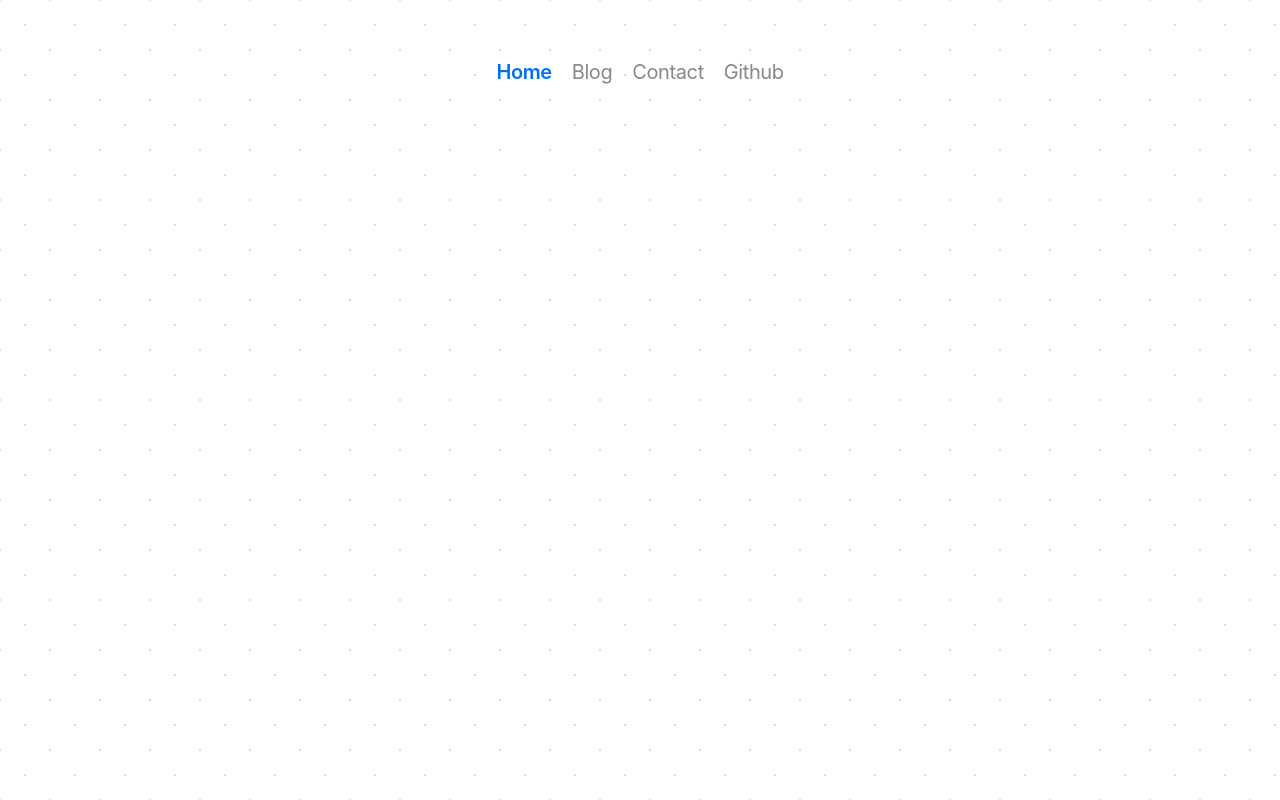
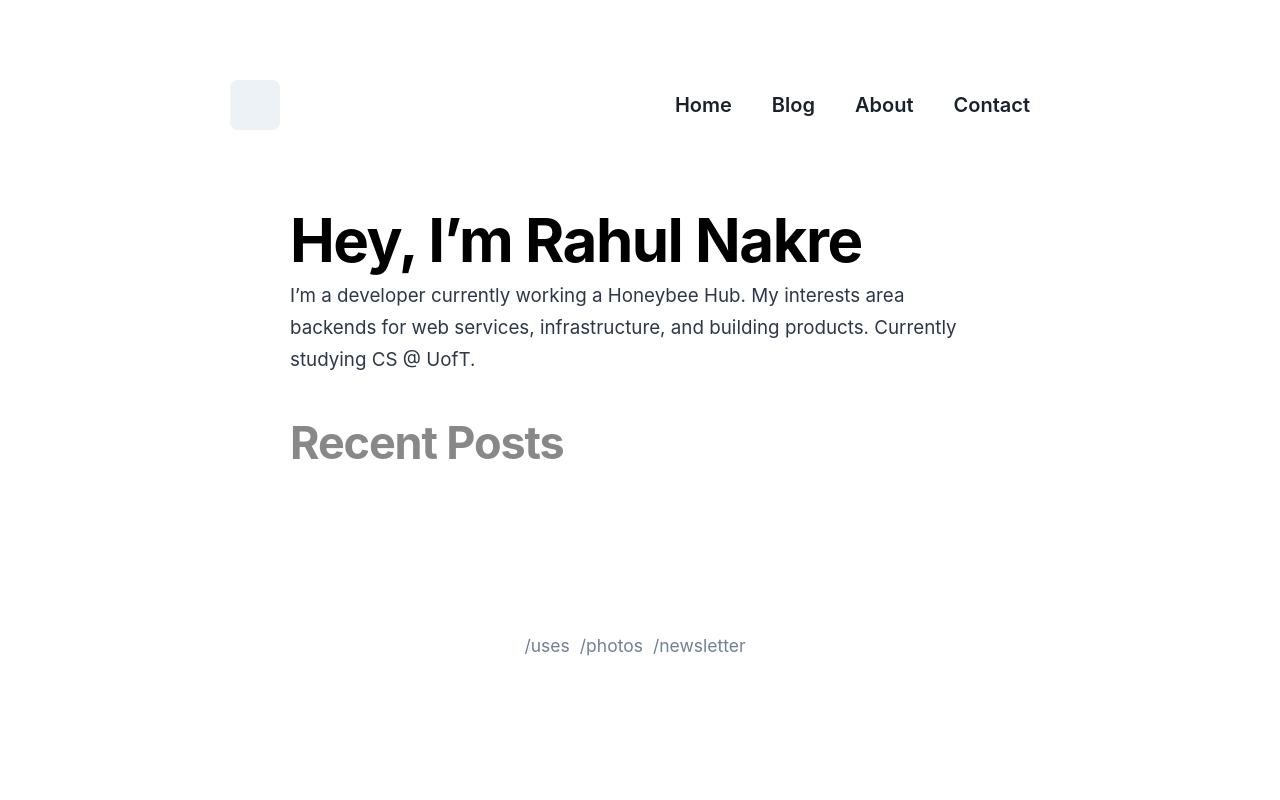
Before and after one commit to rahulnakre/home, a Next.js app: page / in a window 1280 px wide. Built offline with nearby package versions, Linux system fonts and the light colour scheme.

Commit message:
start themeing

```diff
--- /dev/null
+++ b/components/Container.tsx
@@ -0,0 +1,89 @@
+import React from 'react';
+import NextLink from 'next/link';
+import { useColorMode, Button, Flex, Box, IconButton } from '@chakra-ui/react';
+import Footer from './Footer';
+import styled from '@emotion/styled';
+
+const StickyNav = styled(Flex)`
+  position: sticky;
+  z-index: 10;
+  top: 0;
+  backdrop-filter: saturate(180%) blur(20px);
+  transition: background-color 0.1 ease-in-out;
+`;
+
+const Container = ({ children }) => {
+  const { colorMode, toggleColorMode } = useColorMode();
+
+  const bgColor = {
+    light: 'white',
+    dark: 'gray.900'
+  };
+  const primarytextColor = {
+    light: 'black',
+    dark: 'white'
+  };
+  const navBgColor = {
+    light: 'rgba(255, 255, 255, 0.8)',
+    dark: 'rgba(23, 25, 35, 0.8)'
+  };
+
+  return (
+    <>
+      <StickyNav
+        flexDirection="row"
+        justifyContent="space-between"
+        alignItems="center"
+        maxWidth="900px"
+        width="100%"
+        bg={navBgColor[colorMode]}
+        as="nav"
+        p={8}
+        mt={[0, 8]}
+        mb={8}
+        mx="auto"
+      >
+        <IconButton
+          aria-label="Toggle dark mode"
+          icon={colorMode === 'dark' ? 'sun' : 'moon'}
+          onClick={toggleColorMode}
+        />
+        <Box>
+          <NextLink href="/" passHref>
+            <Button as="a" variant="ghost" p={[1, 4]}>
+              Home
+            </Button>
+          </NextLink>
+          <NextLink href="/blog" passHref>
+            <Button as="a" variant="ghost" p={[1, 4]}>
+              Blog
+            </Button>
+          </NextLink>
+          <NextLink href="/about" passHref>
+            <Button as="a" variant="ghost" p={[1, 4]}>
+              About
+            </Button>
+          </NextLink>
+          <NextLink href="/about" passHref>
+            <Button as="a" variant="ghost" p={[1, 4]}>
+              Contact
+            </Button>
+          </NextLink>
+        </Box>
+      </StickyNav>
+      <Flex
+        as="main"
+        justifyContent="center"
+        flexDirection="column"
+        bg={bgColor[colorMode]}
+        color={primarytextColor[colorMode]}
+        px={8}
+      >
+        {children}
+        <Footer />
+      </Flex>
+    </>
+  );
+};
+
+export default Container;
--- /dev/null
+++ b/components/Footer.tsx
@@ -0,0 +1,87 @@
+import React from 'react';
+import NextLink from 'next/link';
+import { Flex, Link, IconButton } from '@chakra-ui/react';
+
+const Footer = () => (
+  <Flex align="center" mb={4} direction="column">
+    <div>
+      <Link href="https://twitter.com/rahul_nakree" title="Twitter" isExternal>
+        <IconButton
+          aria-label="Twitter"
+          icon="twitter"
+          size="lg"
+          color="gray.500"
+          variant="ghost"
+        />
+      </Link>
+      <Link href="https://github.com/rahulnakre" title="GitHub" isExternal>
+        <IconButton
+          aria-label="GitHub"
+          icon="github"
+          size="lg"
+          color="gray.500"
+          variant="ghost"
+        />
+      </Link>
+      <Link
+        href="https://www.linkedin.com/in/rahul-nakre-661417169/"
+        title="LinkedIn"
+        isExternal
+      >
+        <IconButton
+          aria-label="LinkedIn"
+          icon="linkedin"
+          size="lg"
+          color="gray.500"
+          variant="ghost"
+        />
+      </Link>
+      <Link href="mailto:rahulnakre@gmail.com" title="Email" isExternal>
+        <IconButton
+          aria-label="Email"
+          icon="mail"
+          size="lg"
+          color="gray.500"
+          variant="ghost"
+        />
+      </Link>
+    </div>
+    <div>
+      <NextLink href="/uses" passHref>
+        <Link
+          fontSize="sm"
+          color="gray.500"
+          minWidth="100px"
+          mr={2}
+          title="Uses"
+        >
+          /uses
+        </Link>
+      </NextLink>
+      <Link
+        fontSize="sm"
+        color="gray.500"
+        minWidth="100px"
+        mr={2}
+        href="https://photos.leerob.io/"
+        title="Photos"
+        isExternal
+      >
+        /photos
+      </Link>
+      <NextLink href="/newsletter" passHref>
+        <Link
+          fontSize="sm"
+          color="gray.500"
+          minWidth="100px"
+          mr={2}
+          title="Newsletter"
+        >
+          /newsletter
+        </Link>
+      </NextLink>
+    </div>
+  </Flex>
+);
+
+export default Footer;
--- a/pages/_app.tsx
+++ b/pages/_app.tsx
@@ -1,7 +1,13 @@
 import '../styles/globals.css'
+import { ChakraProvider } from "@chakra-ui/react"
+
 
 function MyApp({ Component, pageProps }) {
-  return <Component {...pageProps} />
+  return(
+    <ChakraProvider>
+      <Component {...pageProps} />
+    </ChakraProvider>
+  );
 }
 
 export default MyApp
--- a/pages/blog/[slug].tsx
+++ b/pages/blog/[slug].tsx
@@ -2,6 +2,7 @@ import React, { FC } from "react"
 import Head from "next/head";
 import { getSinglePost } from "../api/posts";
 import { useRouter } from "next/router";
+import Container from "../../components/Container";
 
 type PostProps = {
   htmlString: string,
@@ -25,14 +26,14 @@ const Post:FC<PostProps> = ({ ghostPost }) => {
   }
 
   return (
-    <>
+    <Container>
       <Head>
         <title>{ghostPost.title}</title>
         {/* <meta title="description" content={ghostPost.metaDescription} /> */}
       </Head>
       <h1>{ghostPost.title}</h1>
       <div dangerouslySetInnerHTML={{ __html: ghostPost.html }} />
-    </>
+    </Container>
   );
 }
 
--- a/pages/blog/index.tsx
+++ b/pages/blog/index.tsx
@@ -1,6 +1,7 @@
 import React, { FC } from "react";
 import Link from "next/link";
 import { getPostInfoList } from "../api/posts";
+import Container from "../../components/Container";
 
 export type GhostPostInfo = {
   id: string;
@@ -17,7 +18,7 @@ type BlogProps = {
 
 const Blog:FC<BlogProps> = ({ ghostPostInfoList }) => {
   return (
-    <div>
+    <Container>
     {ghostPostInfoList.map(postInfo => {
       return (
         <div key={postInfo.id}>
@@ -27,7 +28,7 @@ const Blog:FC<BlogProps> = ({ ghostPostInfoList }) => {
         </div>
       );
     })}
-    </div>
+    </Container>
   );
 }
 
--- a/pages/index.tsx
+++ b/pages/index.tsx
@@ -1,76 +1,62 @@
 import Head from 'next/head'
 import styles from '../styles/Home.module.css'
-import Header from "../components/header"
+import Header from "../components/Header"
 import { FC } from 'react';
+import Container from '../components/Container';
+import { useColorMode, Heading, Text, Flex, Stack } from '@chakra-ui/react';
+
 
 type HomeProps = {
 }
 
 const Home:FC<HomeProps> = () => {
+  const { colorMode } = useColorMode();
+  const secondaryTextColor = {
+    light: 'gray.700',
+    dark: 'gray.400'
+  };
+
   return (
-    <div>
-      <Header title={"Rahul's Blog"}/>
-    </div>
+    <Container>
+      {/* <Header title={"☕ Rahul's Corner"}/> */}
+      <Stack
+        as="main"
+        spacing={8}
+        justifyContent="center"
+        alignItems="flex-start"
+        m="0 auto 4rem auto"
+        maxWidth="700px"
+      >
+        <Flex
+          flexDirection="column"
+          justifyContent="flex-start"
+          alignItems="flex-start"
+          maxWidth="700px"
+        >
+          <Heading letterSpacing="tight" mb={2} as="h1" size="2xl">
+            Hey, I’m Rahul Nakre
+          </Heading>
+          <Text color={secondaryTextColor[colorMode]}>
+            I’m a developer currently working a Honeybee Hub. My interests area
+            backends for web services, infrastructure, and building products.
+            Currently studying CS @ UofT.
+          </Text>
+        </Flex>
+        <Flex
+          flexDirection="column"
+          justifyContent="flex-start"
+          alignItems="flex-start"
+          maxWidth="700px"
+          mt={8}
+        >
+          <Heading letterSpacing="tight" mb={4} size="xl" fontWeight={700}>
+            Recent Posts
+          </Heading>
+          {/* Blog Posts Go here */}
+        </Flex>
+      </Stack>
+    </Container>
   );
-  // return (
-  //   <div className={styles.container}>
-  //     <Head>
-  //       <title>Create Next App</title>
-  //       <link rel="icon" href="/favicon.ico" />
-  //     </Head>
-
-  //     <main className={styles.main}>
-  //       <h1 className={styles.title}>
-  //         Welcome to <a href="https://nextjs.org">Next.js!</a>
-  //       </h1>
-
-  //       <p className={styles.description}>
-  //         Get started by editing{' '}
-  //         <code className={styles.code}>pages/index.js</code>
-  //       </p>
-
-  //       <div className={styles.grid}>
-  //         <a href="https://nextjs.org/docs" className={styles.card}>
-  //           <h3>Contact&rarr;</h3>
-  //           <p>Contact here</p>
-  //         </a>
-
-  //         <a href="https://nextjs.org/learn" className={styles.card}>
-  //           <h3>About &rarr;</h3>
-  //           <p>Abou here</p>
-  //         </a>
-
-  //         <a
-  //           href="https://github.com/vercel/next.js/tree/master/examples"
-  //           className={styles.card}
-  //         >
-  //           <h3>Projects &rarr;</h3>
-  //           <p>Projects here</p>
-  //         </a>
-
-  //         <a
-  //           href="https://vercel.com/import?filter=next.js&utm_source=create-next-app&utm_medium=default-template&utm_campaign=create-next-app"
-  //           className={styles.card}
-  //         >
-  //           <h3>Blog &rarr;</h3>
-  //           <p>
-  //             Blog here
-  //           </p>
-  //         </a>
-  //       </div>
-  //     </main>
-
-  //     <footer className={styles.footer}>
-  //       <a
-  //         href="https://vercel.com?utm_source=create-next-app&utm_medium=default-template&utm_campaign=create-next-app"
-  //         target="_blank"
-  //         rel="noopener noreferrer"
-  //       >
-  //         By Rahul Nakre
-  //       </a>
-  //     </footer>
-  //   </div>
-  // )
 }
 
 export default Home;
```
Also changed, not shown: package.json (+7 -1 lines), pages/api/posts.ts (+0 -14 lines), 1 other file (tests, documents, lock files or other folders).
